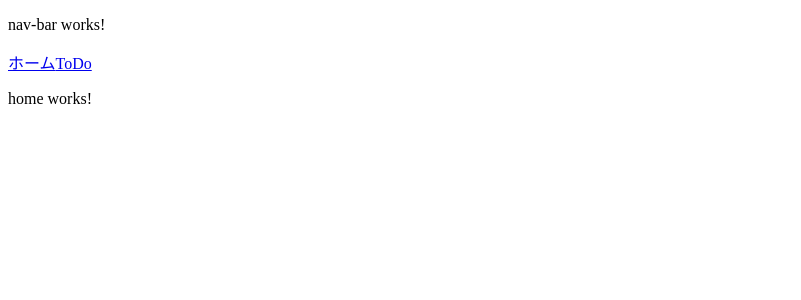
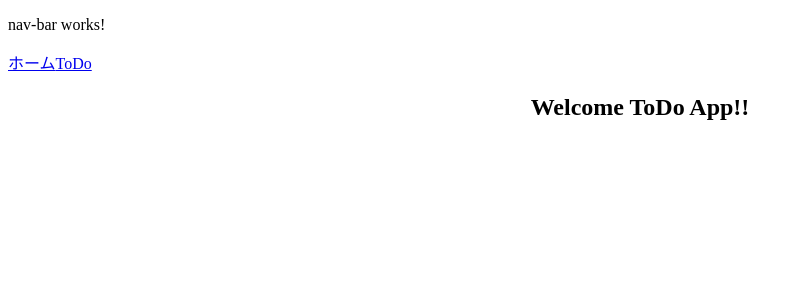
Before and after one commit to Kou0402/spring-angular-sample, an Angular app in the folder src/main/angular/: page /home in a window 1280 px wide. Shown: the top 300 px of the page, without its empty margins (0-801 px from the left). Built offline with nearby package versions, Linux system fonts and the light colour scheme.

Commit message:
style: update home style

```diff
--- a/src/main/angular/src/app/pages/home/home.component.html
+++ b/src/main/angular/src/app/pages/home/home.component.html
@@ -1 +1 @@
-<p>home works!</p>
+<h2 class="title">Welcome ToDo App!!</h2>
--- a/src/main/angular/src/app/pages/home/home.component.scss
+++ b/src/main/angular/src/app/pages/home/home.component.scss
@@ -0,0 +1,4 @@
+.title {
+  display: flex;
+  justify-content: center;
+}
```
